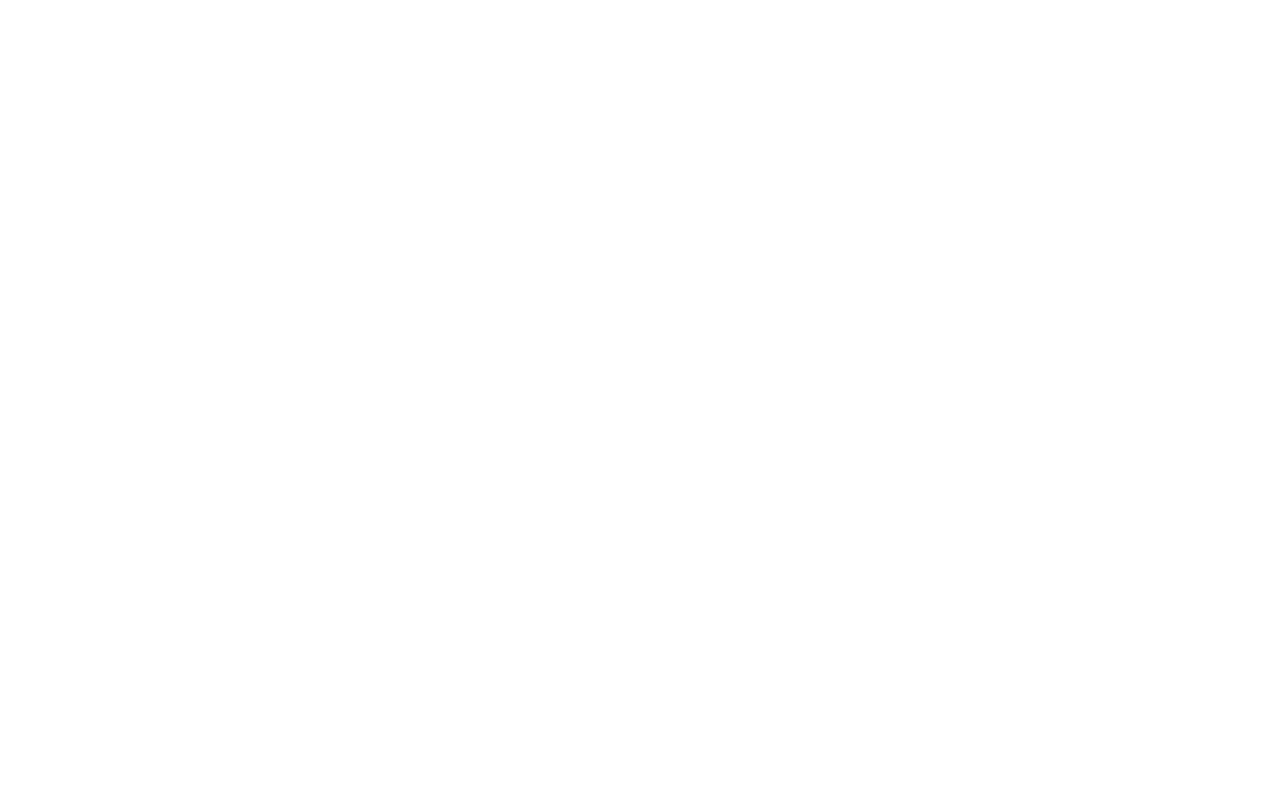
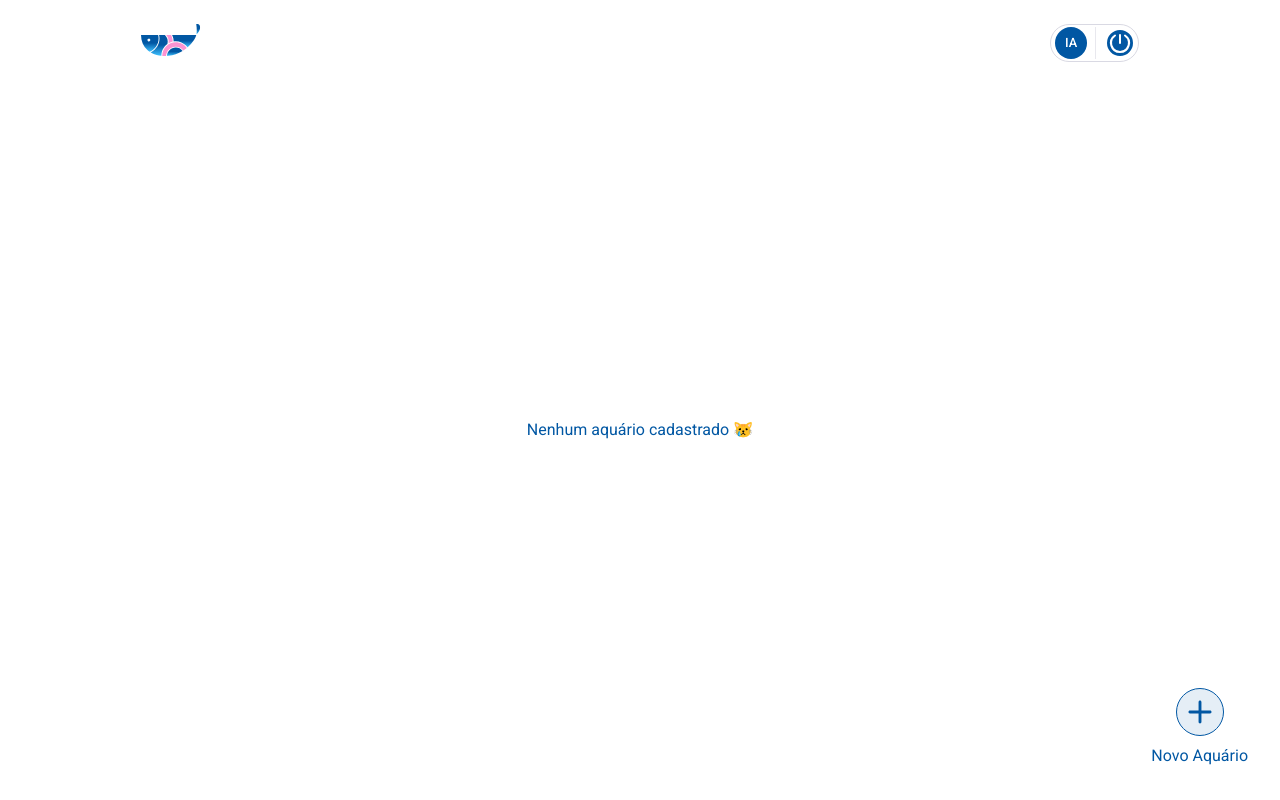
Before and after one commit to Achette/Aquarium, a React (Vite) app: page /home in a window 1280 px wide. Before the commit this address had no page. Built offline with nearby package versions, Linux system fonts and the light colour scheme.

Commit message:
Feat/pi 10: cria tela principal (#11)
* feat/pi-10: cria versão pequena do logo

* feat/pi-10: adiciona cor ao tema

* feat/pi-10: ajusta hover de botão

* feat/pi-10: cria tela principal da aplicação

* feat/pi-10: adiciona navegação

* refact/pi-10: ajustes gerais

```diff
--- /dev/null
+++ b/src/components/AddButton/index.tsx
@@ -0,0 +1,30 @@
+import { useMedia } from '@/hooks'
+import { IoIosAdd } from 'react-icons/io'
+import { Icon, Link as LinkChakra, Text, VStack } from '@chakra-ui/react'
+
+export const AddButton = () => {
+  const { isMobileOrTablet } = useMedia()
+
+  return (
+    <LinkChakra title="Add">
+      <VStack
+        position="fixed"
+        right={isMobileOrTablet ? 8 : '11%'}
+        bottom={isMobileOrTablet ? 8 : 12}
+      >
+        <Icon
+          as={IoIosAdd}
+          w="3rem"
+          h="3rem"
+          bg="blue.50"
+          color="blue.900"
+          borderRadius="full"
+          border="1px solid #0157A3"
+        />
+        <Text color="blue.900" fontSize="1rem">
+          Novo Aquário
+        </Text>
+      </VStack>
+    </LinkChakra>
+  )
+}
--- /dev/null
+++ b/src/components/Header/index.tsx
@@ -0,0 +1,49 @@
+import { Avatar, HStack, Icon, Divider, Flex } from '@chakra-ui/react'
+import { LogoSm } from '../LogoSm'
+import { PiPowerFill } from 'react-icons/pi'
+import { useNavigate } from 'react-router-dom'
+
+export const Header = () => {
+  const navigate = useNavigate()
+
+  const handleLogout = () => {
+    navigate('/')
+  }
+
+  return (
+    <HStack justifyContent="space-around" mt="1.5rem">
+      <Flex w="calc(100% - 22%)" justifyContent="space-between">
+        <LogoSm />
+
+        <HStack
+          h="auto"
+          border="1px solid #D9D9E3"
+          padding="2px 2px 2px 4px"
+          borderRadius="6rem"
+        >
+          <Avatar
+            name="Igor Achete"
+            bgColor="blue.900"
+            color="white.900"
+            size="sm"
+            cursor="pointer"
+          />
+          <Divider
+            h="32px
+        "
+            orientation="vertical"
+            color="blue.400"
+          />
+          <Icon
+            as={PiPowerFill}
+            w="32px"
+            h="32px"
+            color="blue.900"
+            onClick={() => handleLogout()}
+            cursor="pointer"
+          />
+        </HStack>
+      </Flex>
+    </HStack>
+  )
+}
--- a/src/components/HomeButtons/index.tsx
+++ b/src/components/HomeButtons/index.tsx
@@ -30,6 +30,7 @@
         bg="blue.900"
         color="white.400"
         fontWeight={400}
+        _hover={{ bgColor: isMobileOrTablet ? 'transparent' : 'blue.500' }}
         onClick={() => navigate('/account')}
       >
         Entrar
--- /dev/null
+++ b/src/components/LogoSm/index.tsx
@@ -0,0 +1,100 @@
+export const LogoSm = () => (
+  <svg
+    width="60"
+    height="32"
+    viewBox="0 0 60 32"
+    fill="none"
+    xmlns="http://www.w3.org/2000/svg"
+  >
+    <g clip-path="url(#clip0_132_1905)">
+      <path
+        d="M26.4181 19.9171C26.4202 19.9071 26.4205 19.8973 26.4232 19.8874C26.863 18.3069 26.8576 16.6347 26.4076 15.0571C25.9576 13.4795 25.0808 12.0585 23.8747 10.9524C23.8717 10.9498 23.8697 10.9465 23.8667 10.9438H18.0622C18.3637 12.1444 18.516 13.378 18.5158 14.6164C18.5158 20.5408 15.0626 25.8774 9.66574 28.3828C11.5521 29.5026 13.581 30.3598 15.6968 30.9307C17.2262 31.3491 18.7864 31.6432 20.3626 31.8102C20.3626 31.7778 20.3622 31.7449 20.3622 31.7097C20.3626 29.4009 20.9126 27.1258 21.9661 25.0742C23.0196 23.0227 24.5461 21.2544 26.4181 19.9171Z"
+        fill="url(#paint0_linear_132_1905)"
+      />
+      <path
+        d="M17.6019 14.6164C17.602 13.376 17.4389 12.1411 17.1168 10.9438H0C0.105075 17.0534 2.31102 22.2369 6.39561 25.9579C7.13003 26.6252 7.91193 27.2376 8.73509 27.7903C8.73734 27.7893 8.73919 27.7878 8.74152 27.7868C14.124 25.5452 17.6019 20.3752 17.6019 14.6164ZM7.85887 17.4985C7.57654 17.493 7.3021 17.4039 7.06997 17.2422C6.83784 17.0806 6.65837 16.8536 6.55407 16.5898C6.44977 16.3259 6.42529 16.037 6.48369 15.7593C6.54209 15.4815 6.68079 15.2273 6.88236 15.0285C7.08394 14.8297 7.33943 14.6952 7.61678 14.6418C7.89412 14.5884 8.18097 14.6185 8.44133 14.7284C8.7017 14.8383 8.92399 15.0231 9.08031 15.2595C9.23664 15.4959 9.32003 15.7735 9.32004 16.0574C9.31632 16.4433 9.1603 16.8119 8.88629 17.0821C8.61227 17.3524 8.24271 17.5021 7.85887 17.4985Z"
+        fill="url(#paint1_linear_132_1905)"
+      />
+      <path
+        d="M57.9588 0.581922C57.0683 -0.059499 55.8749 -0.0352517 55.2513 0.0339338C56.0263 5.14121 55.7623 8.54989 55.4783 10.3223C56.9468 8.86939 59.4287 5.93281 59.1262 2.92429C59.0183 1.8503 58.6255 1.06218 57.9588 0.581922Z"
+        fill="url(#paint2_linear_132_1905)"
+      />
+      <path
+        d="M27.5132 19.2049C28.8409 18.4231 30.2853 17.8618 31.7909 17.5425C31.7835 15.6785 31.3905 13.8365 30.637 12.1334C30.4588 11.7278 30.2587 11.3292 30.0427 10.9438H25.1557C26.1484 12.0494 26.8768 13.3684 27.2854 14.8001C27.6939 16.2317 27.7719 17.7383 27.5132 19.2049Z"
+        fill="#FC94D2"
+      />
+      <path
+        d="M31.4731 11.7619C32.2559 13.5322 32.6741 15.4434 32.7025 17.3805C35.3186 17.0003 37.9883 17.3512 40.4193 18.3947C42.8502 19.4383 44.9487 21.1342 46.4848 23.2968C46.6261 23.1752 46.7673 23.0534 46.9072 22.9294C51.3122 19.0284 54.5892 14.298 55.2514 10.9437H31.0822C31.2206 11.2126 31.3517 11.4857 31.4731 11.7619Z"
+        fill="url(#paint3_linear_132_1905)"
+      />
+      <path
+        d="M34.7638 23.6081C33.5841 23.6043 32.4157 23.8385 31.3277 24.2969C30.2398 24.7553 29.2544 25.4286 28.43 26.2769C26.934 27.7904 26.0551 29.8116 25.9661 31.9435C26.5127 31.9129 27.0634 31.8703 27.618 31.8157C32.359 31.345 37.1636 29.6348 41.5899 26.8919C39.9489 24.798 37.4912 23.6081 34.7638 23.6081Z"
+        fill="url(#paint4_linear_132_1905)"
+      />
+      <path
+        d="M34.7638 18.1508C27.3273 18.1508 21.277 24.2333 21.277 31.7097C21.277 31.7781 21.2776 31.8385 21.2786 31.8966C22.5329 31.9944 23.7916 32.0231 25.0491 31.9825C25.1286 29.5954 26.1033 27.327 27.7777 25.6326C28.687 24.6969 29.7739 23.9542 30.9739 23.4486C32.174 22.9429 33.4628 22.6846 34.7639 22.6889C37.8095 22.6889 40.5515 24.0347 42.3666 26.3987C43.5491 25.625 44.689 24.7874 45.7812 23.8895C44.5363 22.1157 42.8856 20.6686 40.9683 19.67C39.051 18.6713 36.9231 18.1503 34.7638 18.1508Z"
+        fill="#FC94D2"
+      />
+    </g>
+    <defs>
+      <linearGradient
+        id="paint0_linear_132_1905"
+        x1="18.2074"
+        y1="10.9438"
+        x2="18.2074"
+        y2="31.8102"
+        gradientUnits="userSpaceOnUse"
+      >
+        <stop offset="0.479" stop-color="#0157A3" />
+        <stop offset="1" stop-color="#3DC1FF" />
+      </linearGradient>
+      <linearGradient
+        id="paint1_linear_132_1905"
+        x1="8.80097"
+        y1="10.9438"
+        x2="8.80097"
+        y2="27.7903"
+        gradientUnits="userSpaceOnUse"
+      >
+        <stop offset="0.479" stop-color="#0157A3" />
+        <stop offset="1" stop-color="#3DC1FF" />
+      </linearGradient>
+      <linearGradient
+        id="paint2_linear_132_1905"
+        x1="57.2014"
+        y1="-6.10352e-05"
+        x2="57.2014"
+        y2="10.3223"
+        gradientUnits="userSpaceOnUse"
+      >
+        <stop offset="0.479" stop-color="#0157A3" />
+        <stop offset="1" stop-color="#3DC1FF" />
+      </linearGradient>
+      <linearGradient
+        id="paint3_linear_132_1905"
+        x1="43.1668"
+        y1="10.9437"
+        x2="43.1668"
+        y2="23.2968"
+        gradientUnits="userSpaceOnUse"
+      >
+        <stop offset="0.479" stop-color="#0157A3" />
+        <stop offset="1" stop-color="#3DC1FF" />
+      </linearGradient>
+      <linearGradient
+        id="paint4_linear_132_1905"
+        x1="33.778"
+        y1="23.6081"
+        x2="33.778"
+        y2="31.9435"
+        gradientUnits="userSpaceOnUse"
+      >
+        <stop offset="0.479" stop-color="#0157A3" />
+        <stop offset="1" stop-color="#3DC1FF" />
+      </linearGradient>
+      <clipPath id="clip0_132_1905">
+        <rect width="59.1515" height="32" fill="white" />
+      </clipPath>
+    </defs>
+  </svg>
+)
--- a/src/components/index.ts
+++ b/src/components/index.ts
@@ -4,3 +4,5 @@
 export * from './CloudsBg/index'
 export * from './Slider/index'
 export * from './VerticalLogo/index'
+export * from './Header/index'
+export * from './AddButton/index'
--- a/src/page/App.tsx
+++ b/src/page/App.tsx
@@ -1,4 +1,5 @@
 import { Account, Home, Login, Register } from '@/routes'
+import { Main } from '@/routes/Main'
 
 import { BrowserRouter, Route, Routes } from 'react-router-dom'
 
@@ -12,6 +13,7 @@
             <Route index element={<Login />} />
             <Route path="/account/register" element={<Register />} />
           </Route>
+          <Route path="/home" element={<Main />}></Route>
         </Routes>
       </BrowserRouter>
     </>
--- /dev/null
+++ b/src/routes/Main/index.tsx
@@ -0,0 +1,19 @@
+import { AddButton, Header } from '@/components'
+import { Box, Text, VStack } from '@chakra-ui/react'
+
+export const Main = () => {
+  return (
+    <Box>
+      <Header />
+      <VStack
+        h="calc(100vh - 4rem)"
+        alignItems="center"
+        justifyContent="center"
+      >
+        <Text color="blue.900">Nenhum aquário cadastrado 😿</Text>
+      </VStack>
+
+      <AddButton />
+    </Box>
+  )
+}
--- a/src/theme/theme.ts
+++ b/src/theme/theme.ts
@@ -15,6 +15,7 @@
     },
     white: {
       400: '#D9D9E3',
+      900: '#FFF'
     },
     pink: {
       400: '#FC94D2', // Details
```
